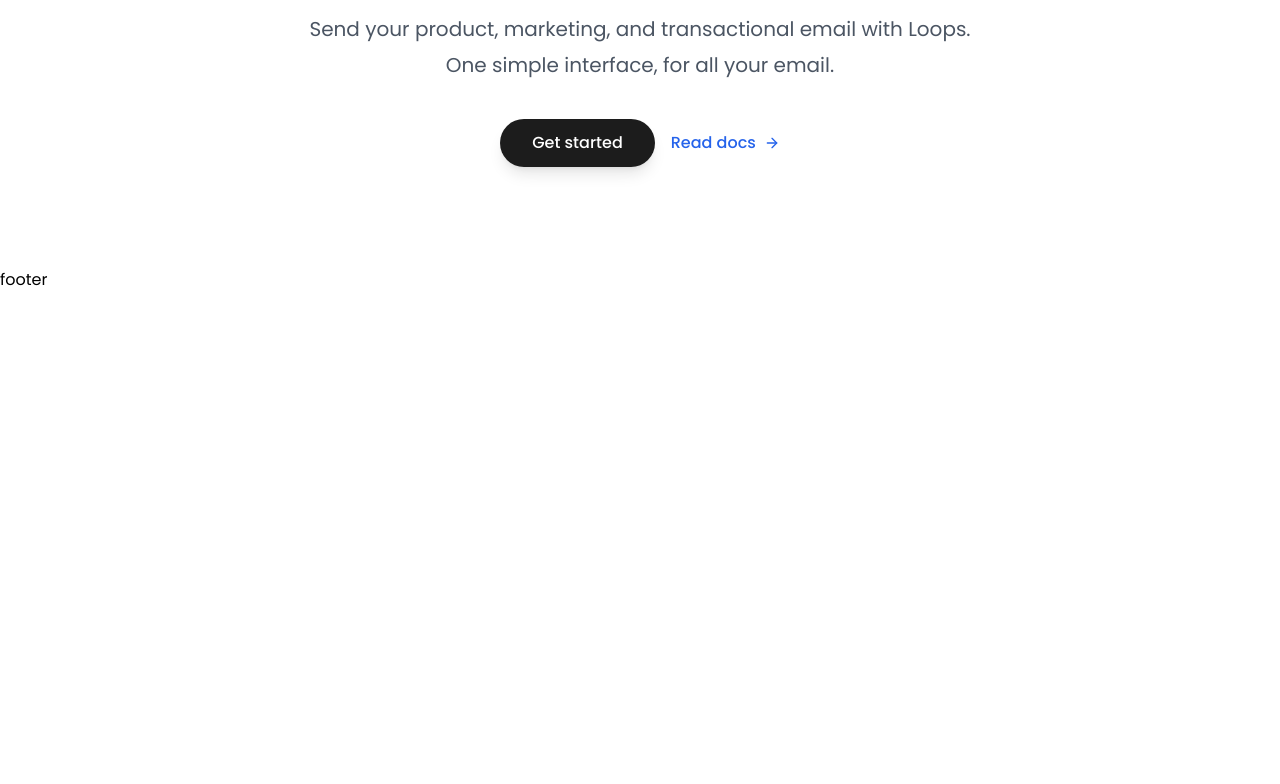
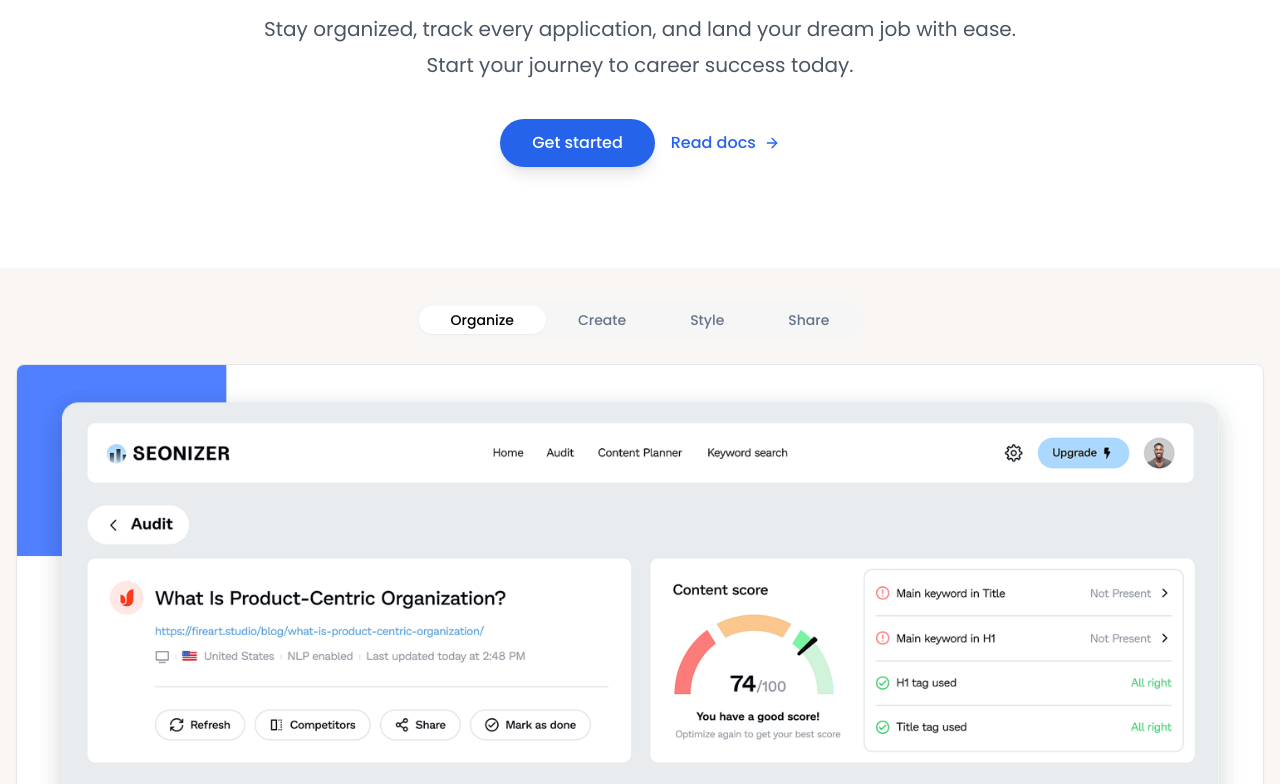
Before and after one commit to Career-Dock/career-dock-frontend, a Next.js app: page / in a window 1280 px wide. Shown: the part 356-1140 px from the top of the page. Before the commit the page ends 800 px from the top, so only its background shows below. Built offline with nearby package versions, Linux system fonts and the light colour scheme.

Commit message:
feat: add FeatureShowcase component and update Hero section content

```diff
--- /dev/null
+++ b/src/app/(mainLayout)/_components/landing/feature-showcase.tsx
@@ -0,0 +1,87 @@
+'use client';
+
+import MaxWidthWrapper from '@/components/common/max-width-wrapper';
+import { Tabs, TabsList, TabsTrigger, TabsContent } from '@/components/ui/tabs';
+import Image from 'next/image';
+
+export default function FeatureShowcase() {
+  return (
+    <div className=" bg-[#F9F6F3]">
+      <MaxWidthWrapper className=" py-4 max-w-7xl md:px-0">
+        {/* Browser Window Frame */}
+
+        {/* Tabs Interface */}
+        <Tabs defaultValue="organize" className="p-4">
+          <div className="flex justify-center">
+            <TabsList className="inline-flex h-10 items-center justify-center rounded-full bg-[#F6F6F6] p-1">
+              <TabsTrigger
+                value="organize"
+                className="rounded-full px-8 data-[state=active]:bg-white data-[state=active]:text-black data-[state=active]:shadow-sm"
+              >
+                Organize
+              </TabsTrigger>
+              <TabsTrigger
+                value="create"
+                className="rounded-full px-8 data-[state=active]:bg-white data-[state=active]:text-black data-[state=active]:shadow-sm"
+              >
+                Create
+              </TabsTrigger>
+              <TabsTrigger
+                value="style"
+                className="rounded-full px-8 data-[state=active]:bg-white data-[state=active]:text-black data-[state=active]:shadow-sm"
+              >
+                Style
+              </TabsTrigger>
+              <TabsTrigger
+                value="share"
+                className="rounded-full px-8 data-[state=active]:bg-white data-[state=active]:text-black data-[state=active]:shadow-sm"
+              >
+                Share
+              </TabsTrigger>
+            </TabsList>
+          </div>
+
+          <TabsContent value="organize" className="mt-6">
+            <Image
+              src="/dashboard-examples-blog.png"
+              alt="Organize your documents"
+              width={1400}
+              height={600}
+              className="rounded-lg border shadow-sm"
+            />
+          </TabsContent>
+
+          <TabsContent value="create" className="mt-6">
+            <Image
+              src="/dashboard-examples-blog.png"
+              alt="Organize your documents"
+              width={1400}
+              height={600}
+              className="rounded-lg border shadow-sm"
+            />
+          </TabsContent>
+
+          <TabsContent value="style" className="mt-6">
+            <Image
+              src="/dashboard-examples-blog.png"
+              alt="Organize your documents"
+              width={1400}
+              height={600}
+              className="rounded-lg border shadow-sm"
+            />
+          </TabsContent>
+
+          <TabsContent value="share" className="mt-6">
+            <Image
+              src="/dashboard-examples-blog.png"
+              alt="Organize your documents"
+              width={1400}
+              height={600}
+              className="rounded-lg border shadow-sm"
+            />
+          </TabsContent>
+        </Tabs>
+      </MaxWidthWrapper>
+    </div>
+  );
+}
--- a/src/app/(mainLayout)/_components/landing/hero.tsx
+++ b/src/app/(mainLayout)/_components/landing/hero.tsx
@@ -12,22 +12,23 @@
         </div>
 
         <h1 className="max-w-4xl text-4xl font-semibold tracking-tight sm:text-5xl md:text-6xl">
-          Email for modern software companies
+          Turn Chaos into Career Success.
         </h1>
 
-        <div className="mt-6 max-w-2xl space-y-2 text-gray-600">
+        <div className="mt-6 max-w-3xl space-y-2 text-gray-600">
           <p className="text-lg sm:text-xl">
-            Send your product, marketing, and transactional email with Loops.
+            Stay organized, track every application, and land your dream job
+            with ease.
           </p>
           <p className="text-lg sm:text-xl">
-            One simple interface, for all your email.
+            Start your journey to career success today.
           </p>
         </div>
 
         <div className="mt-10 flex flex-col items-center gap-4 sm:flex-row">
           <Button
             size="lg"
-            className="bg-[#1C1C1C] hover:bg-[#2C2C2C] text-white rounded-full px-8 h-12 text-base shadow-lg"
+            className=" text-white rounded-full px-8 h-12 text-base shadow-lg"
           >
             Get started
           </Button>
--- a/src/app/(mainLayout)/page.tsx
+++ b/src/app/(mainLayout)/page.tsx
@@ -1,9 +1,11 @@
+import FeatureShowcase from './_components/landing/feature-showcase';
 import Hero from './_components/landing/hero';
 
 export default async function Home() {
   return (
     <main>
       <Hero />
+      <FeatureShowcase />
     </main>
   );
 }
--- a/src/components/common/header.tsx
+++ b/src/components/common/header.tsx
@@ -45,10 +45,7 @@
             <Link href="/login">Log in</Link>
           </Button>
         </div>
-        <Button
-          asChild
-          className="hidden md:inline-flex bg-[#1C1C1C] hover:bg-[#2C2C2C]"
-        >
+        <Button asChild className="hidden md:inline-flex">
           <Link href="/start">Start</Link>
         </Button>
         <Sheet open={isOpen} onOpenChange={setIsOpen}>
```
Also changed, not shown: public/dashboard-examples-blog.png (added).
